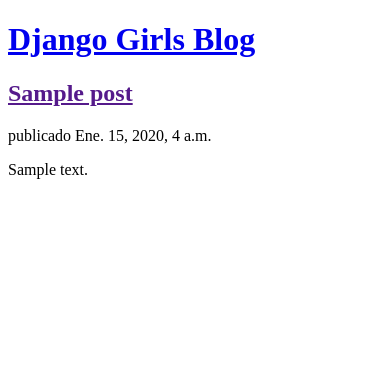
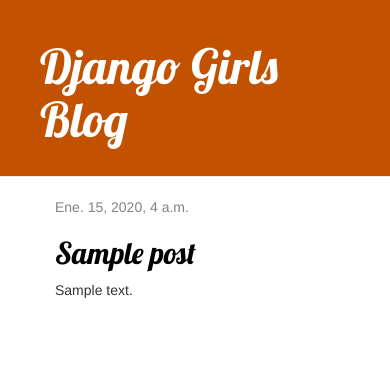
Before and after one commit to Momochtli/my-first-blog, a Django app: page / in a window 390 px wide. Shown: the top 369 px of the page. Run offline with Django 3.2, Linux system fonts and the light colour scheme; tables that the repository leaves empty hold one stand-in row (values such as "Sample post"); some libraries are stand-ins or nearby versions.

Commit message:
Agregadas vistas y plantilla para el detalle del post del blog así como también CSS para el sitio

```diff
--- /dev/null
+++ b/blog/static/css/blog.css
@@ -0,0 +1,46 @@
+.page-header {
+    background-color: #C25100;
+    margin-top: 0;
+    padding: 20px 20px 20px 40px;
+}
+
+.page-header h1, .page-header h1 a, .page-header h1 a:visited, .page-header h1 a:active {
+    color: #ffffff;
+    font-size: 36pt;
+    text-decoration: none;
+}
+
+.content {
+    margin-left: 40px;
+}
+
+h1, h2, h3, h4 {
+    font-family: 'Lobster', cursive;
+}
+
+.date {
+    color: #828282;
+}
+
+.save {
+    float: right;
+}
+
+.post-form textarea, .post-form input {
+    width: 100%;
+}
+
+.top-menu, .top-menu:hover, .top-menu:visited {
+    color: #ffffff;
+    float: right;
+    font-size: 26pt;
+    margin-right: 20px;
+}
+
+.post {
+    margin-bottom: 70px;
+}
+
+.post h2 a, .post h2 a:visited {
+    color: #000000;
+}
--- /dev/null
+++ b/blog/templates/blog/base.html
@@ -0,0 +1,25 @@
+<!DOCTYPE html>
+{% load static %}
+<html lang="es" dir="ltr">
+  <head>
+    <meta charset="utf-8">
+    <title>Django</title>
+    <link rel="stylesheet" href="//maxcdn.bootstrapcdn.com/bootstrap/3.2.0/css/bootstrap.min.css">
+    <link rel="stylesheet" href="//maxcdn.bootstrapcdn.com/bootstrap/3.2.0/css/bootstrap-theme.min.css">
+    <link href="//fonts.googleapis.com/css?family=Lobster&subset=latin,latin-ext" rel="stylesheet" type="text/css">
+    <link rel="stylesheet" href="{% static 'css/blog.css' %}">
+  </head>
+  <body>
+    <div class="page-header">
+        <h1><a href="/">Django Girls Blog</a></h1>
+    </div>
+    <div class="content container">
+        <div class="row">
+            <div class="col-md-8">
+            {% block content %}
+            {% endblock %}
+            </div>
+        </div>
+    </div>
+</body>
+</html>
--- a/blog/templates/blog/post_list.html
+++ b/blog/templates/blog/post_list.html
@@ -1,19 +1,14 @@
 <!DOCTYPE html>
-<html lang="es" dir="ltr">
-  <head>
-    <meta charset="utf-8">
-    <title>Django</title>
-  </head>
-  <body>
-    <div>
-      <h1><a href="/">Django Girls Blog</a></h1>
-    </div>
-    {% for post in posts %}
-      <div>
-        <h2><a href="">{{post.title}}</a></h2>
-        <p> publicado {{post.published_date}}</p>
-        <p>{{post.text|linebreaksbr}}</p>
-      </div>
-    {% endfor %}
-  </body>
-</html>
+{% extends 'blog/base.html' %}
+
+  {% block content %}
+      {% for post in posts %}
+          <div class="post">
+              <div class="date">
+                  {{ post.published_date }}
+              </div>
+              <h2><a href="{% url 'post_detail' pk=post.pk %}">{{ post.title }}</a></h2>
+              <p>{{ post.text|linebreaksbr }}</p>
+          </div>
+      {% endfor %}
+  {% endblock %}
--- a/blog/urls.py
+++ b/blog/urls.py
@@ -3,4 +3,5 @@ from . import views
 
 urlpatterns = [
     path('', views.post_list, name='post_list'),
+    path('post/<int:pk>/', views.post_detail, name='post_detail'),
 ]
--- a/blog/views.py
+++ b/blog/views.py
@@ -1,7 +1,11 @@
-from django.shortcuts import render
 from .models import Post
 from django.utils import timezone
+from django.shortcuts import render, get_object_or_404
 # Create your views here.
 def post_list(request):
     posts = Post.objects.filter(published_date__lte=timezone.now()).order_by('published_date')
     return render(request, 'blog/post_list.html', {'posts': posts})
+
+def post_detail(request, pk):
+    post = get_object_or_404(Post, pk=pk)
+    return render(request, 'blog/post_detail.html', {'post': post})
```
Also changed, not shown: blog/templates/blog/post_detail.html (added, +14 -0 lines).
